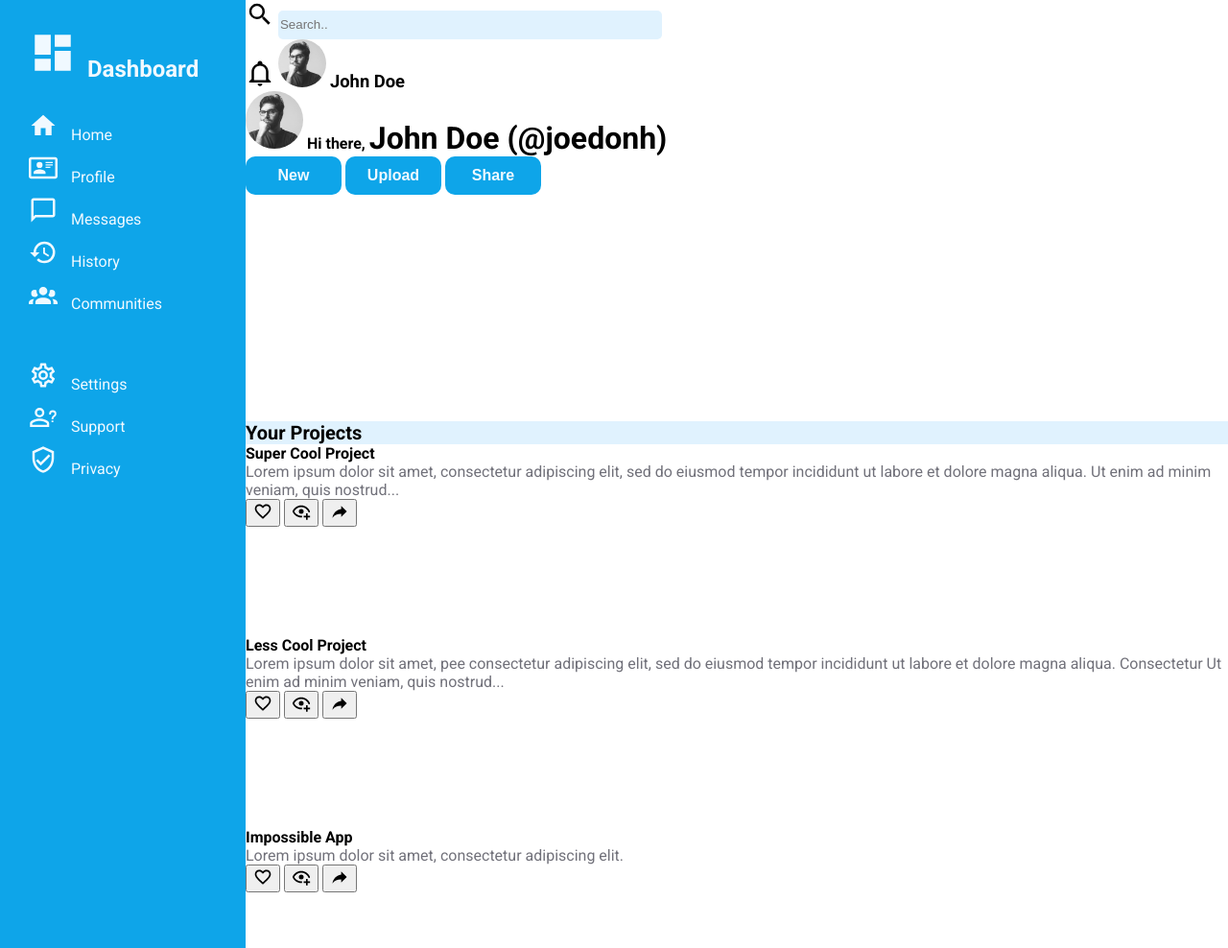
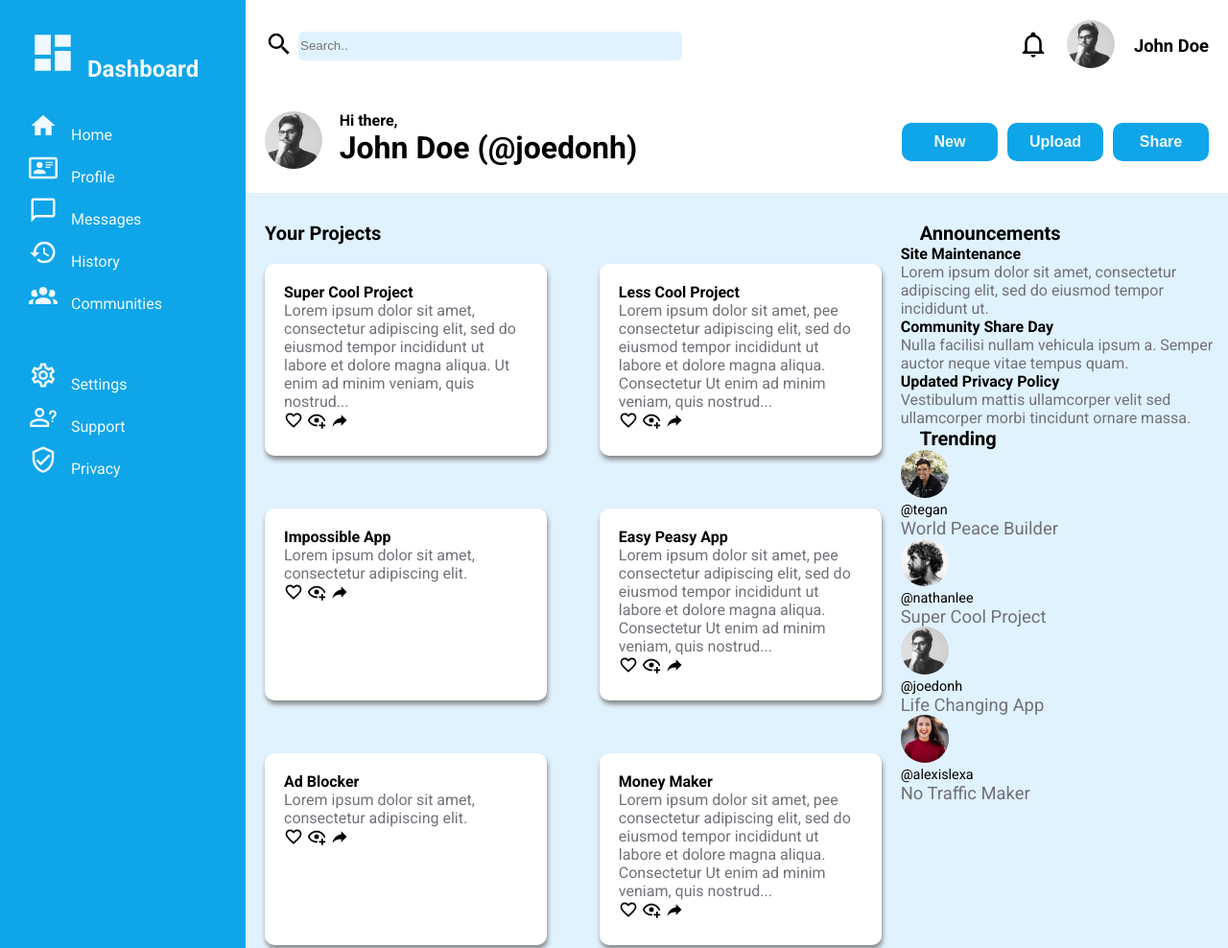
Before and after one commit to xyzuka/Grid-Project-Admin-Dashboard, a plain HTML site: page index.html in a window 1280 px wide. Shown: the top 988 px of the page at 96% size. Drawn offline with Linux system fonts and the light colour scheme.

Commit message:
Welcome board formatting

```diff
--- a/index.html
+++ b/index.html
@@ -192,8 +192,12 @@
                 style="width: 60px; height: 60px"
               />
             </span>
+
+            <div class="welcome-message">
               <span class="welcome-message-top">Hi there,</span>
               <span class="welcome-message-bottom">John Doe (@joedonh)</span>
+            </div>
+
           </div>
           <div class="sharing-buttons-container">
             <button class="button">New</button>
@@ -204,9 +208,8 @@
       </div>
 
       <div class="dashboard-container">
+        <div class="feed-parent">
           <div id="title">Your Projects</div>
-
-        <div class="feed-parent">
           <div class="article">
             <div class="card">
               <p class="title">Super Cool Project</p>
@@ -216,16 +219,13 @@
                 enim ad minim veniam, quis nostrud...
               </p>
 
-              <button id="card-buttons">
-                <a href="#/path/to/file.pdf"></a>
               <svg style="width: 20px; height: 20px" viewBox="0 0 24 24">
                 <path
                   fill="currentColor"
                   d="M12.1,18.55L12,18.65L11.89,18.55C7.14,14.24 4,11.39 4,8.5C4,6.5 5.5,5 7.5,5C9.04,5 10.54,6 11.07,7.36H12.93C13.46,6 14.96,5 16.5,5C18.5,5 20,6.5 20,8.5C20,11.39 16.86,14.24 12.1,18.55M16.5,3C14.76,3 13.09,3.81 12,5.08C10.91,3.81 9.24,3 7.5,3C4.42,3 2,5.41 2,8.5C2,12.27 5.4,15.36 10.55,20.03L12,21.35L13.45,20.03C18.6,15.36 22,12.27 22,8.5C22,5.41 19.58,3 16.5,3Z"
                 />
               </svg>
-              </button>
-              <button id="card-buttons">
+
               <a href="#/path/to/file.pdf"></a>
               <svg style="width: 20px; height: 20px" viewBox="0 0 24 24">
                 <path
@@ -233,8 +233,7 @@
                   d="M12,4.5C7,4.5 2.73,7.61 1,12C2.73,16.39 7,19.5 12,19.5C12.36,19.5 12.72,19.5 13.08,19.45C13.03,19.13 13,18.82 13,18.5C13,18.14 13.04,17.78 13.1,17.42C12.74,17.46 12.37,17.5 12,17.5C8.24,17.5 4.83,15.36 3.18,12C4.83,8.64 8.24,6.5 12,6.5C15.76,6.5 19.17,8.64 20.82,12C20.7,12.24 20.56,12.45 20.43,12.68C21.09,12.84 21.72,13.11 22.29,13.5C22.56,13 22.8,12.5 23,12C21.27,7.61 17,4.5 12,4.5M12,9A3,3 0 0,0 9,12A3,3 0 0,0 12,15A3,3 0 0,0 15,12A3,3 0 0,0 12,9M18,14.5V17.5H15V19.5H18V22.5H20V19.5H23V17.5H20V14.5H18Z"
                 />
               </svg>
-              </button>
-              <button id="card-buttons">
+
               <a href="#/path/to/file.pdf"></a>
               <svg style="width: 20px; height: 20px" viewBox="0 0 24 24">
                 <path
@@ -242,7 +241,6 @@
                   d="M21,12L14,5V9C7,10 4,15 3,20C5.5,16.5 9,14.9 14,14.9V19L21,12Z"
                 />
               </svg>
-              </button>
             </div>
 
             <div class="card">
@@ -253,7 +251,6 @@
                 Consectetur Ut enim ad minim veniam, quis nostrud...
               </p>
 
-              <button id="card-buttons">
               <a href="#/path/to/file.pdf"></a>
               <svg style="width: 20px; height: 20px" viewBox="0 0 24 24">
                 <path
@@ -261,8 +258,7 @@
                   d="M12.1,18.55L12,18.65L11.89,18.55C7.14,14.24 4,11.39 4,8.5C4,6.5 5.5,5 7.5,5C9.04,5 10.54,6 11.07,7.36H12.93C13.46,6 14.96,5 16.5,5C18.5,5 20,6.5 20,8.5C20,11.39 16.86,14.24 12.1,18.55M16.5,3C14.76,3 13.09,3.81 12,5.08C10.91,3.81 9.24,3 7.5,3C4.42,3 2,5.41 2,8.5C2,12.27 5.4,15.36 10.55,20.03L12,21.35L13.45,20.03C18.6,15.36 22,12.27 22,8.5C22,5.41 19.58,3 16.5,3Z"
                 />
               </svg>
-              </button>
-              <button id="card-buttons">
+
               <a href="#/path/to/file.pdf"></a>
               <svg style="width: 20px; height: 20px" viewBox="0 0 24 24">
                 <path
@@ -270,8 +266,7 @@
                   d="M12,4.5C7,4.5 2.73,7.61 1,12C2.73,16.39 7,19.5 12,19.5C12.36,19.5 12.72,19.5 13.08,19.45C13.03,19.13 13,18.82 13,18.5C13,18.14 13.04,17.78 13.1,17.42C12.74,17.46 12.37,17.5 12,17.5C8.24,17.5 4.83,15.36 3.18,12C4.83,8.64 8.24,6.5 12,6.5C15.76,6.5 19.17,8.64 20.82,12C20.7,12.24 20.56,12.45 20.43,12.68C21.09,12.84 21.72,13.11 22.29,13.5C22.56,13 22.8,12.5 23,12C21.27,7.61 17,4.5 12,4.5M12,9A3,3 0 0,0 9,12A3,3 0 0,0 12,15A3,3 0 0,0 15,12A3,3 0 0,0 12,9M18,14.5V17.5H15V19.5H18V22.5H20V19.5H23V17.5H20V14.5H18Z"
                 />
               </svg>
-              </button>
-              <button id="card-buttons">
+
               <a href="#/path/to/file.pdf"></a>
               <svg style="width: 20px; height: 20px" viewBox="0 0 24 24">
                 <path
@@ -279,7 +274,6 @@
                   d="M21,12L14,5V9C7,10 4,15 3,20C5.5,16.5 9,14.9 14,14.9V19L21,12Z"
                 />
               </svg>
-              </button>
             </div>
 
             <div class="card">
@@ -288,7 +282,6 @@
                 Lorem ipsum dolor sit amet, consectetur adipiscing elit.
               </p>
 
-              <button id="card-buttons">
               <a href="#/path/to/file.pdf"></a>
               <svg style="width: 20px; height: 20px" viewBox="0 0 24 24">
                 <path
@@ -296,8 +289,7 @@
                   d="M12.1,18.55L12,18.65L11.89,18.55C7.14,14.24 4,11.39 4,8.5C4,6.5 5.5,5 7.5,5C9.04,5 10.54,6 11.07,7.36H12.93C13.46,6 14.96,5 16.5,5C18.5,5 20,6.5 20,8.5C20,11.39 16.86,14.24 12.1,18.55M16.5,3C14.76,3 13.09,3.81 12,5.08C10.91,3.81 9.24,3 7.5,3C4.42,3 2,5.41 2,8.5C2,12.27 5.4,15.36 10.55,20.03L12,21.35L13.45,20.03C18.6,15.36 22,12.27 22,8.5C22,5.41 19.58,3 16.5,3Z"
                 />
               </svg>
-              </button>
-              <button id="card-buttons">
+
               <a href="#/path/to/file.pdf"></a>
               <svg style="width: 20px; height: 20px" viewBox="0 0 24 24">
                 <path
@@ -305,8 +297,7 @@
                   d="M12,4.5C7,4.5 2.73,7.61 1,12C2.73,16.39 7,19.5 12,19.5C12.36,19.5 12.72,19.5 13.08,19.45C13.03,19.13 13,18.82 13,18.5C13,18.14 13.04,17.78 13.1,17.42C12.74,17.46 12.37,17.5 12,17.5C8.24,17.5 4.83,15.36 3.18,12C4.83,8.64 8.24,6.5 12,6.5C15.76,6.5 19.17,8.64 20.82,12C20.7,12.24 20.56,12.45 20.43,12.68C21.09,12.84 21.72,13.11 22.29,13.5C22.56,13 22.8,12.5 23,12C21.27,7.61 17,4.5 12,4.5M12,9A3,3 0 0,0 9,12A3,3 0 0,0 12,15A3,3 0 0,0 15,12A3,3 0 0,0 12,9M18,14.5V17.5H15V19.5H18V22.5H20V19.5H23V17.5H20V14.5H18Z"
                 />
               </svg>
-              </button>
-              <button id="card-buttons">
+
               <a href="#/path/to/file.pdf"></a>
               <svg style="width: 20px; height: 20px" viewBox="0 0 24 24">
                 <path
@@ -314,7 +305,6 @@
                   d="M21,12L14,5V9C7,10 4,15 3,20C5.5,16.5 9,14.9 14,14.9V19L21,12Z"
                 />
               </svg>
-              </button>
             </div>
 
             <div class="card">
@@ -325,7 +315,6 @@
                 Consectetur Ut enim ad minim veniam, quis nostrud...
               </p>
 
-              <button id="card-buttons">
               <a href="#/path/to/file.pdf"></a>
               <svg style="width: 20px; height: 20px" viewBox="0 0 24 24">
                 <path
@@ -333,8 +322,7 @@
                   d="M12.1,18.55L12,18.65L11.89,18.55C7.14,14.24 4,11.39 4,8.5C4,6.5 5.5,5 7.5,5C9.04,5 10.54,6 11.07,7.36H12.93C13.46,6 14.96,5 16.5,5C18.5,5 20,6.5 20,8.5C20,11.39 16.86,14.24 12.1,18.55M16.5,3C14.76,3 13.09,3.81 12,5.08C10.91,3.81 9.24,3 7.5,3C4.42,3 2,5.41 2,8.5C2,12.27 5.4,15.36 10.55,20.03L12,21.35L13.45,20.03C18.6,15.36 22,12.27 22,8.5C22,5.41 19.58,3 16.5,3Z"
                 />
               </svg>
-              </button>
-              <button id="card-buttons">
+
               <a href="#/path/to/file.pdf"></a>
               <svg style="width: 20px; height: 20px" viewBox="0 0 24 24">
                 <path
@@ -342,8 +330,7 @@
                   d="M12,4.5C7,4.5 2.73,7.61 1,12C2.73,16.39 7,19.5 12,19.5C12.36,19.5 12.72,19.5 13.08,19.45C13.03,19.13 13,18.82 13,18.5C13,18.14 13.04,17.78 13.1,17.42C12.74,17.46 12.37,17.5 12,17.5C8.24,17.5 4.83,15.36 3.18,12C4.83,8.64 8.24,6.5 12,6.5C15.76,6.5 19.17,8.64 20.82,12C20.7,12.24 20.56,12.45 20.43,12.68C21.09,12.84 21.72,13.11 22.29,13.5C22.56,13 22.8,12.5 23,12C21.27,7.61 17,4.5 12,4.5M12,9A3,3 0 0,0 9,12A3,3 0 0,0 12,15A3,3 0 0,0 15,12A3,3 0 0,0 12,9M18,14.5V17.5H15V19.5H18V22.5H20V19.5H23V17.5H20V14.5H18Z"
                 />
               </svg>
-              </button>
-              <button id="card-buttons">
+
               <a href="#/path/to/file.pdf"></a>
               <svg style="width: 20px; height: 20px" viewBox="0 0 24 24">
                 <path
@@ -351,7 +338,6 @@
                   d="M21,12L14,5V9C7,10 4,15 3,20C5.5,16.5 9,14.9 14,14.9V19L21,12Z"
                 />
               </svg>
-              </button>
             </div>
 
             <div class="card">
@@ -360,7 +346,6 @@
                 Lorem ipsum dolor sit amet, consectetur adipiscing elit.
               </p>
 
-              <button id="card-buttons">
               <a href="#/path/to/file.pdf"></a>
               <svg style="width: 20px; height: 20px" viewBox="0 0 24 24">
                 <path
@@ -368,8 +353,7 @@
                   d="M12.1,18.55L12,18.65L11.89,18.55C7.14,14.24 4,11.39 4,8.5C4,6.5 5.5,5 7.5,5C9.04,5 10.54,6 11.07,7.36H12.93C13.46,6 14.96,5 16.5,5C18.5,5 20,6.5 20,8.5C20,11.39 16.86,14.24 12.1,18.55M16.5,3C14.76,3 13.09,3.81 12,5.08C10.91,3.81 9.24,3 7.5,3C4.42,3 2,5.41 2,8.5C2,12.27 5.4,15.36 10.55,20.03L12,21.35L13.45,20.03C18.6,15.36 22,12.27 22,8.5C22,5.41 19.58,3 16.5,3Z"
                 />
               </svg>
-              </button>
-              <button id="card-buttons">
+
               <a href="#/path/to/file.pdf"></a>
               <svg style="width: 20px; height: 20px" viewBox="0 0 24 24">
                 <path
@@ -377,8 +361,7 @@
                   d="M12,4.5C7,4.5 2.73,7.61 1,12C2.73,16.39 7,19.5 12,19.5C12.36,19.5 12.72,19.5 13.08,19.45C13.03,19.13 13,18.82 13,18.5C13,18.14 13.04,17.78 13.1,17.42C12.74,17.46 12.37,17.5 12,17.5C8.24,17.5 4.83,15.36 3.18,12C4.83,8.64 8.24,6.5 12,6.5C15.76,6.5 19.17,8.64 20.82,12C20.7,12.24 20.56,12.45 20.43,12.68C21.09,12.84 21.72,13.11 22.29,13.5C22.56,13 22.8,12.5 23,12C21.27,7.61 17,4.5 12,4.5M12,9A3,3 0 0,0 9,12A3,3 0 0,0 12,15A3,3 0 0,0 15,12A3,3 0 0,0 12,9M18,14.5V17.5H15V19.5H18V22.5H20V19.5H23V17.5H20V14.5H18Z"
                 />
               </svg>
-              </button>
-              <button id="card-buttons">
+
               <a href="#/path/to/file.pdf"></a>
               <svg style="width: 20px; height: 20px" viewBox="0 0 24 24">
                 <path
@@ -386,7 +369,6 @@
                   d="M21,12L14,5V9C7,10 4,15 3,20C5.5,16.5 9,14.9 14,14.9V19L21,12Z"
                 />
               </svg>
-              </button>
             </div>
 
             <div class="card">
@@ -397,7 +379,6 @@
                 Consectetur Ut enim ad minim veniam, quis nostrud...
               </p>
 
-              <button id="card-buttons">
               <a href="#/path/to/file.pdf"></a>
               <svg style="width: 20px; height: 20px" viewBox="0 0 24 24">
                 <path
@@ -405,8 +386,7 @@
                   d="M12.1,18.55L12,18.65L11.89,18.55C7.14,14.24 4,11.39 4,8.5C4,6.5 5.5,5 7.5,5C9.04,5 10.54,6 11.07,7.36H12.93C13.46,6 14.96,5 16.5,5C18.5,5 20,6.5 20,8.5C20,11.39 16.86,14.24 12.1,18.55M16.5,3C14.76,3 13.09,3.81 12,5.08C10.91,3.81 9.24,3 7.5,3C4.42,3 2,5.41 2,8.5C2,12.27 5.4,15.36 10.55,20.03L12,21.35L13.45,20.03C18.6,15.36 22,12.27 22,8.5C22,5.41 19.58,3 16.5,3Z"
                 />
               </svg>
-              </button>
-              <button id="card-buttons">
+
               <a href="#/path/to/file.pdf"></a>
               <svg style="width: 20px; height: 20px" viewBox="0 0 24 24">
                 <path
@@ -414,8 +394,7 @@
                   d="M12,4.5C7,4.5 2.73,7.61 1,12C2.73,16.39 7,19.5 12,19.5C12.36,19.5 12.72,19.5 13.08,19.45C13.03,19.13 13,18.82 13,18.5C13,18.14 13.04,17.78 13.1,17.42C12.74,17.46 12.37,17.5 12,17.5C8.24,17.5 4.83,15.36 3.18,12C4.83,8.64 8.24,6.5 12,6.5C15.76,6.5 19.17,8.64 20.82,12C20.7,12.24 20.56,12.45 20.43,12.68C21.09,12.84 21.72,13.11 22.29,13.5C22.56,13 22.8,12.5 23,12C21.27,7.61 17,4.5 12,4.5M12,9A3,3 0 0,0 9,12A3,3 0 0,0 12,15A3,3 0 0,0 15,12A3,3 0 0,0 12,9M18,14.5V17.5H15V19.5H18V22.5H20V19.5H23V17.5H20V14.5H18Z"
                 />
               </svg>
-              </button>
-              <button id="card-buttons">
+
               <a href="#/path/to/file.pdf"></a>
               <svg style="width: 20px; height: 20px" viewBox="0 0 24 24">
                 <path
@@ -423,14 +402,13 @@
                   d="M21,12L14,5V9C7,10 4,15 3,20C5.5,16.5 9,14.9 14,14.9V19L21,12Z"
                 />
               </svg>
-              </button>
             </div>
           </div>
         </div>
 
+        <dv class="right-container">
+          <div class="announcements-parent">
             <div id="title">Announcements</div>
-
-        <div class="announcements-parent">
             <div class="announcement-child">
               <p class="announcement-title">Site Maintenance</p>
               <p class="announcement-content">
@@ -440,47 +418,53 @@
 
               <p class="announcement-title">Community Share Day</p>
               <p class="announcement-content">
-              Nulla facilisi nullam vehicula ipsum a. Semper auctor neque vitae
-              tempus quam.
+                Nulla facilisi nullam vehicula ipsum a. Semper auctor neque
+                vitae tempus quam.
               </p>
 
               <p class="announcement-title">Updated Privacy Policy</p>
               <p class="announcement-content">
-              Vestibulum mattis ullamcorper velit sed ullamcorper morbi tincidunt
-              ornare massa.
+                Vestibulum mattis ullamcorper velit sed ullamcorper morbi
+                tincidunt ornare massa.
               </p>
             </div>
           </div>
 
+          <div class="trending-parent">
             <dv id="title">Trending</dv>
-
-        <div class="trending-parent">
             <div class="user-row">
               <section class="user-name">
-              <img src="asset icons/profile-icon2.jpg" alt="tegan icon">
+                <img src="asset icons/profile-icon2.jpg" alt="tegan icon" />
                 <h4>@tegan</h4>
                 <p class="user-bio">World Peace Builder</p>
               </section>
 
               <section class="user-name">
-              <img src="asset icons/profile-icon3.jpg" alt="nathan lee icon">
+                <img
+                  src="asset icons/profile-icon3.jpg"
+                  alt="nathan lee icon"
+                />
                 <h4>@nathanlee</h4>
                 <p class="user-bio">Super Cool Project</p>
               </section>
 
               <section class="user-name">
-              <img src="asset icons/profile-icon1.jpg" alt="tegan icon">
+                <img src="asset icons/profile-icon1.jpg" alt="tegan icon" />
                 <h4>@joedonh</h4>
                 <p class="user-bio">Life Changing App</p>
               </section>
 
               <section class="user-name">
-              <img src="asset icons/profile-icon4.jpg" alt="morgan lee icon">
+                <img
+                  src="asset icons/profile-icon4.jpg"
+                  alt="morgan lee icon"
+                />
                 <h4>@alexislexa</h4>
                 <p class="user-bio">No Traffic Maker</p>
               </section>
             </div>
           </div>
+        </dv>
       </div>
     </div>
   </body>
--- a/style.css
+++ b/style.css
@@ -81,6 +81,7 @@ input {
   border-style: none;
   width: 400px;
   height: 30px;
+  margin-left: 5px;
 }
 
 img {
@@ -106,6 +107,10 @@ img {
   font-weight: bold;
 }
 
+.welcome-message {
+  display: grid;
+}
+
 .button {
   background-color: #0ea5e9;
   color: #f0f9ff;
@@ -126,6 +131,8 @@ img {
 #title {
   font-size: 1.25rem;
   font-weight: bold;
+  margin-left: 20px;
+  margin-top: 30px;
 }
 
 .article .card {
@@ -148,7 +155,6 @@ h4 {
   font-size: 0.9rem;
 }
 
-/* grid styling */
 .page-grid-container {
   display: grid;
   grid-template-columns: 1fr 4fr;
@@ -164,6 +170,8 @@ h4 {
 .welcome-container {
   grid-column: 2/3;
   grid-row: 1/2;
+  display: grid;
+  box-shadow: 0 8px 6px -6px black;
 }
 
 .dashboard-container {
@@ -171,3 +179,79 @@ h4 {
   grid-column: 2/3;
   grid-row: 2/3;
 }
+
+.top-section {
+  display: flex;
+  justify-content: space-between;
+}
+
+.search-bar-container,
+.welcome-user-container {
+  margin-left: 20px;
+}
+
+.search-bar-container {
+  display: flex;
+  align-items: center;
+}
+
+.welcome-user-container {
+  display: grid;
+  grid-template-columns: 1fr 4fr;
+}
+
+span.large-profile-picture {
+  grid-column: 1/2;
+  grid-row: 1/3;
+}
+
+span.welcome-message-top {
+  grid-column: 2/3;
+  grid-row: 1/2;
+}
+
+span.welcome-message-bottom {
+  grid-column: 2/3;
+  grid-row: 2/3;
+}
+
+.profile-icons-container {
+  margin-right: 20px;
+  display: flex;
+  align-items: center;
+  gap: 20px;
+}
+
+.sharing-buttons-container {
+  display: flex;
+  margin-right: 20px;
+  align-items: center;
+  gap: 10px;
+}
+
+.bottom-section {
+  display: flex;
+  justify-content: space-between;
+  align-items: center;
+}
+
+.dashboard-container {
+  display: grid;
+  grid-template-columns: 2fr 1fr;
+}
+
+.article {
+  grid-column: 1/2;
+  grid-row: 1/2;
+  display: grid;
+  grid-template-columns: repeat(auto-fit, minmax(250px, 1fr));
+  grid-template-rows: repeat(2, 1fr);
+  gap: 15px;
+}
+
+.card {
+  border-radius: 10px;
+  padding: 20px;
+  margin: 20px;
+  box-shadow: 1px 4px 5px #888888;
+}
```
Lines whose indentation alone changed are shown as unchanged.
